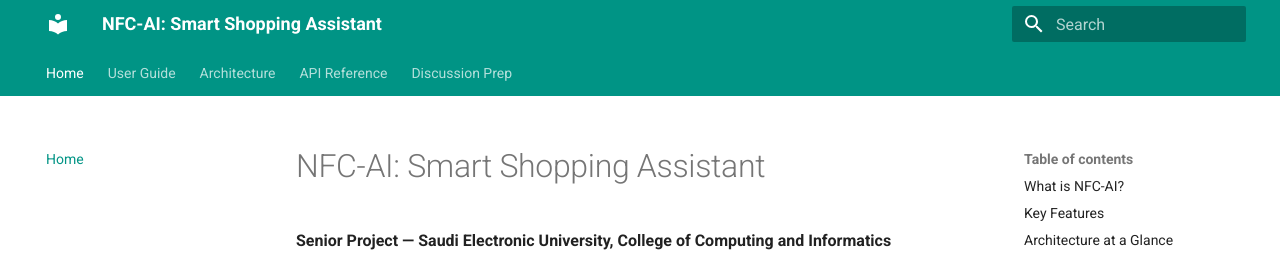
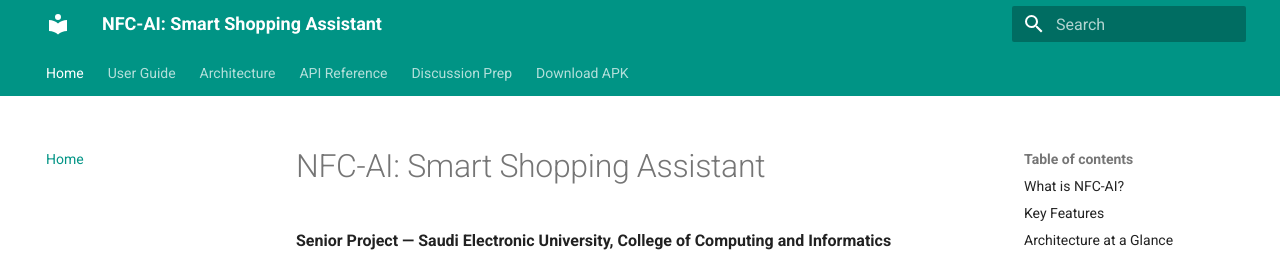
Before and after one commit to Icry4u/nfc-ai-docs, an MkDocs documentation site: the page built from docs/index.md, in a window 1280 px wide and 900 px high. Shown: the top 257 px of the window. Built offline with MkDocs 1.6.1 and Material for MkDocs 9.7.7, drawn with Linux system fonts in a browser that asks for light colours.

Commit message:
Add Download APK to nav bar

```diff
--- a/mkdocs.yml
+++ b/mkdocs.yml
@@ -67,3 +67,4 @@
     - Q&A Guide: discussion/qa-guide.md
     - Technical Decisions: discussion/technical-decisions.md
     - Committee Quiz: quiz.html
+  - Download APK: NFC-AI_Shopping_Assistant.apk
```
